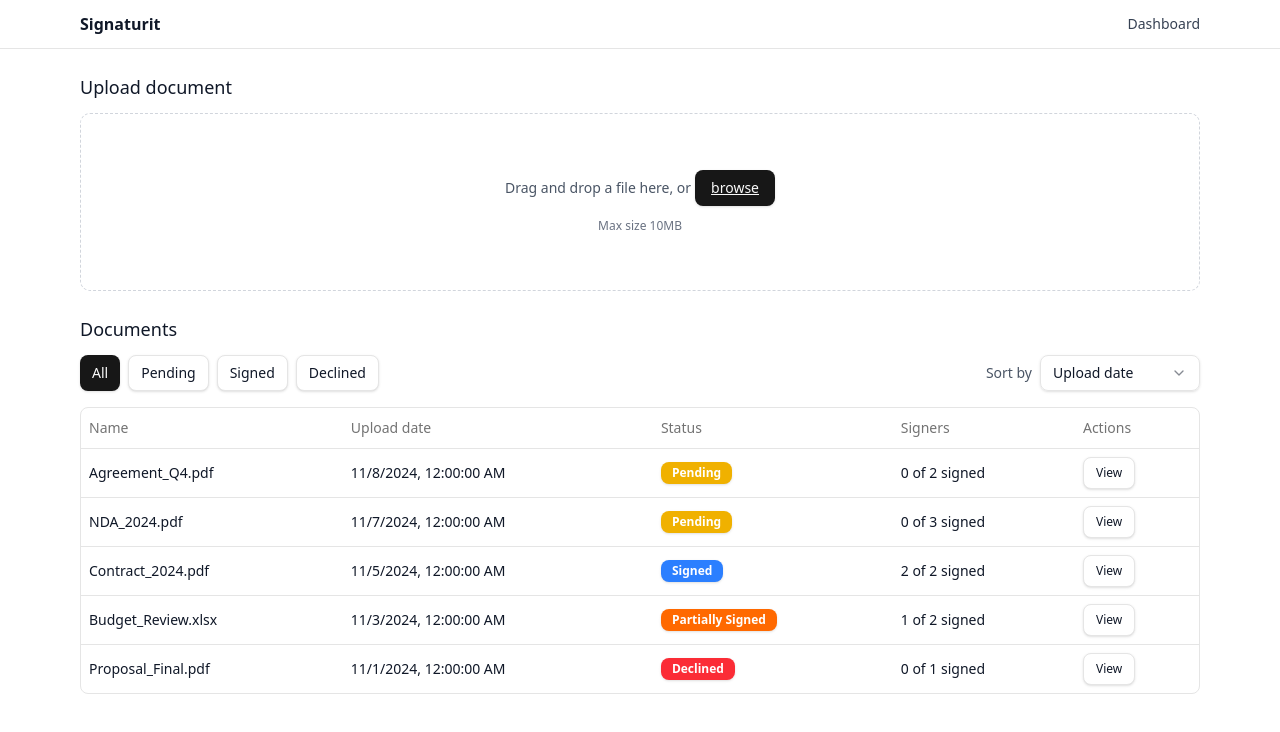
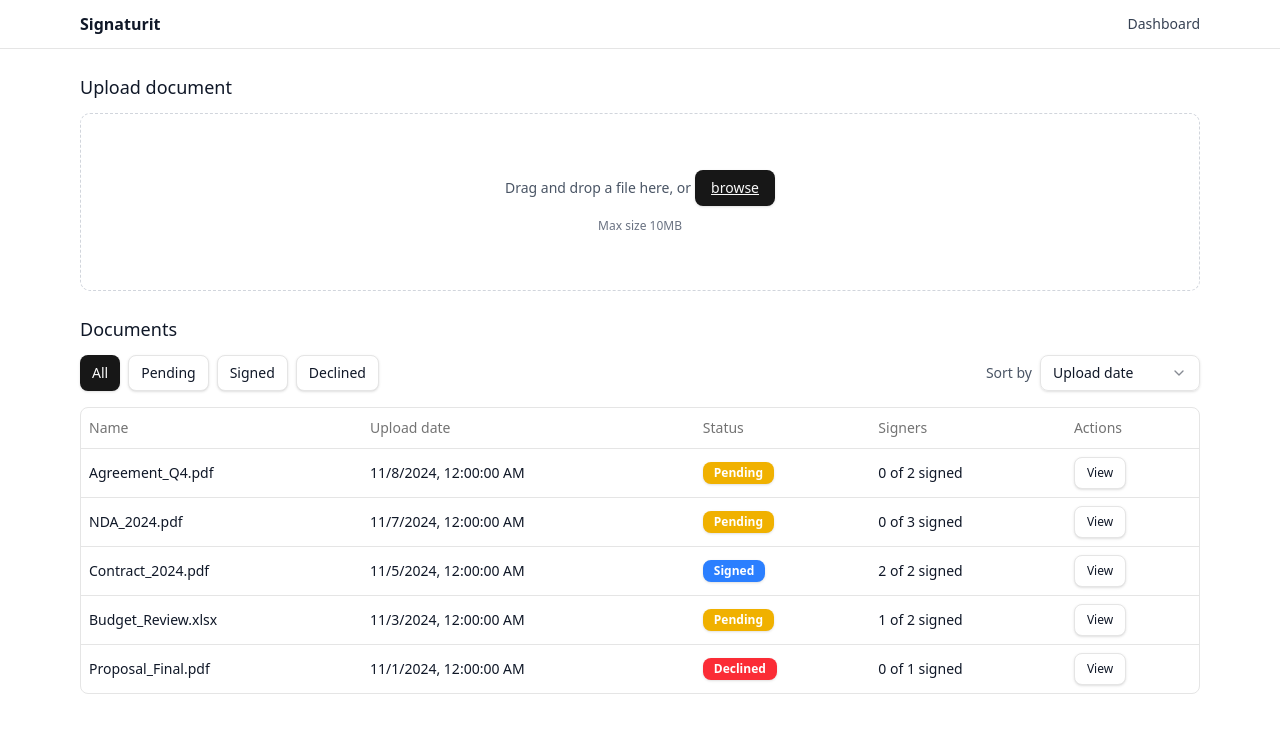
Before and after one commit to fsystemweb/signaturit, a React (Vite) app: page / in a window 1280 px wide. Shown: the top 732 px of the page. Built offline with nearby package versions, Linux system fonts and the light colour scheme.

Commit message:
refactor statuses

```diff
--- a/src/components/DocumentCard.tsx
+++ b/src/components/DocumentCard.tsx
@@ -30,7 +30,6 @@
     let status = updated.status
     if (signed === total) status = 'Signed'
     else if (declined === total) status = 'Declined'
-    else if (signed > 0 || declined > 0) status = 'Partially Signed'
     updateDocument({ ...updated, status })
     notify({ type, documentName: doc.filename, signerEmail: pending.email })
   }
--- a/src/components/DocumentList.tsx
+++ b/src/components/DocumentList.tsx
@@ -33,7 +33,7 @@
     if (sortBy === 'date') {
       arr.sort((a, b) => +new Date(b.uploadDate) - +new Date(a.uploadDate))
     } else {
-      const order = { Pending: 0, 'Partially Signed': 1, Signed: 2, Declined: 3 } as Record<string, number>
+      const order = { Pending: 0, Signed: 1, Declined: 2 } as Record<string, number>
       arr.sort((a, b) => (order[a.status] ?? 99) - (order[b.status] ?? 99))
     }
     return arr
--- a/src/components/StatusBadge.tsx
+++ b/src/components/StatusBadge.tsx
@@ -9,8 +9,6 @@
         return 'bg-yellow-500 text-white hover:bg-yellow-600'
       case 'Signed':
         return 'bg-blue-500 text-white hover:bg-blue-600'
-      case 'Partially Signed':
-        return 'bg-orange-500 text-white hover:bg-orange-600'
       case 'Declined':
         return 'bg-red-500 text-white hover:bg-red-600'
       default:
--- a/src/state/AppContext.tsx
+++ b/src/state/AppContext.tsx
@@ -51,7 +51,7 @@
     fileType: 'application/vnd.openxmlformats-officedocument.spreadsheetml.sheet',
     fileSize: 512000,
     uploadDate: new Date('2024-11-03'),
-    status: 'Partially Signed',
+    status: 'Pending',
     signers: [
       { id: nanoid(), email: 'alex.brown@example.com', status: 'Signed' },
       { id: nanoid(), email: 'emma.davis@example.com', status: 'Pending' }
--- a/src/types.ts
+++ b/src/types.ts
@@ -1,4 +1,4 @@
-export type DocumentStatus = 'Pending' | 'Signed' | 'Declined' | 'Partially Signed'
+export type DocumentStatus = 'Pending' | 'Signed' | 'Declined'
 export type SignerStatus = 'Pending' | 'Signed' | 'Declined'
 
 export interface Signer {
```
